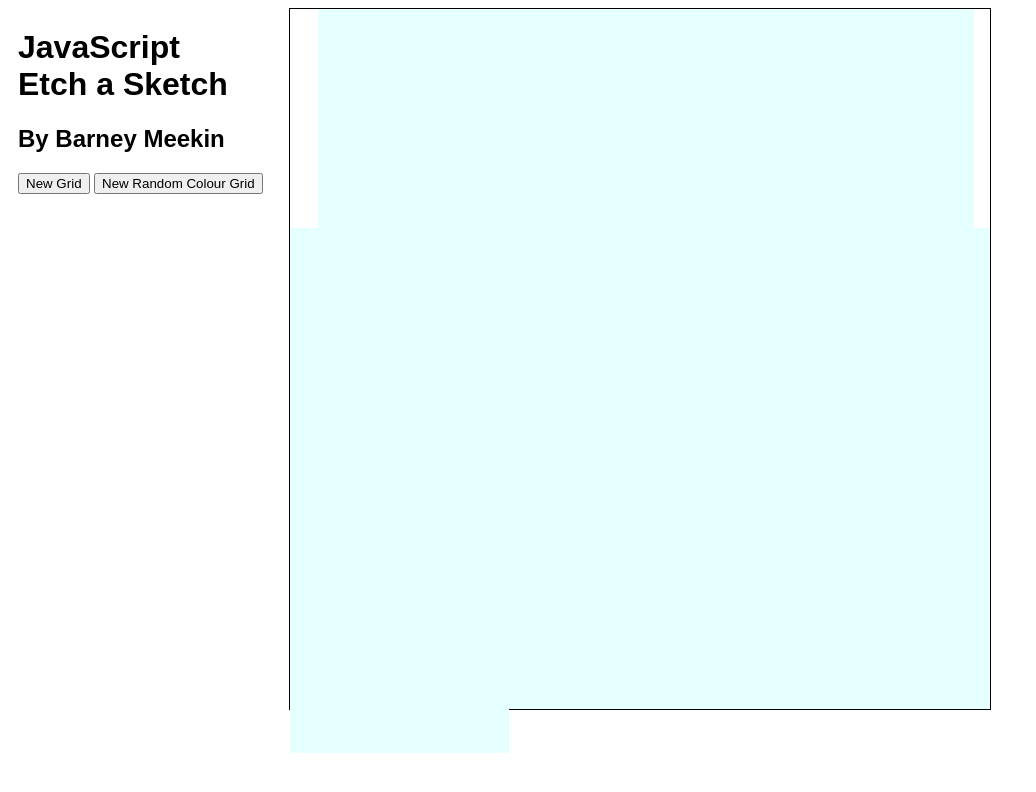
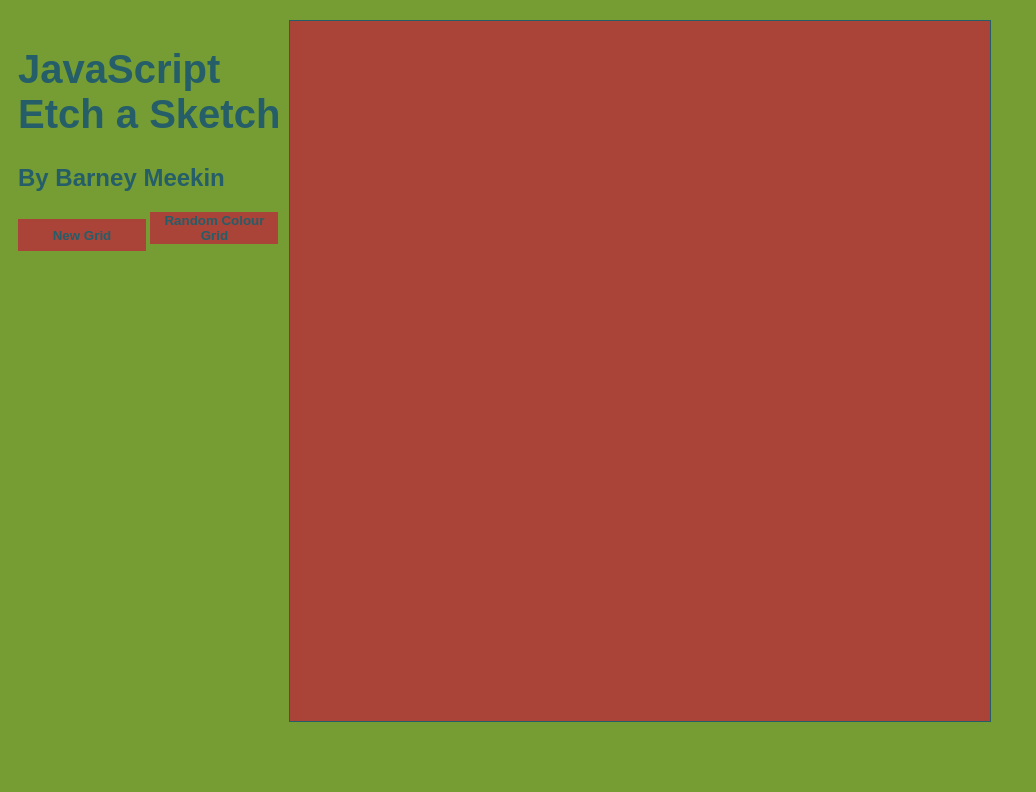
Before and after one commit to BarneyMeekin/javascriptetchsketch, a plain HTML site: page index.html in a window 1280 px wide. Shown: the whole page, without its empty margins (0-1036 px from the left). Drawn offline with nearby package versions, Linux system fonts and the light colour scheme.

Commit message:
updated colors

```diff
--- a/index.html
+++ b/index.html
@@ -13,7 +13,7 @@
     <h1>JavaScript <br /> Etch a Sketch</h1>
     <h2>By Barney Meekin</h2>
     <button id="newGrid" onclick="makeGrid()">New Grid</button>
-    <button id="newRandomGrid" onclick="makeRandomGrid()">New Random Colour Grid</button>
+    <button id="newRandomGrid" onclick="makeRandomGrid()">Random Colour Grid</button>
 </div>
 <div id="container">
 </div>
--- a/script.js
+++ b/script.js
@@ -9,7 +9,7 @@ $(document).ready(function() {
     $('body').find("#container").append(elementNumber);
     $('.square').css({"height": sideSize + 'px', "width": sideSize + 'px'});
     $(document).on('mouseenter', '.square', function() {
-        $(this).css("background-color", "blue");
+        $(this).css("background-color", "#255E69");
     });
 });
 //when new grid button is clicked
@@ -25,7 +25,7 @@ function makeGrid(){
         $('body').find("#container").append(elementNumber);
         $('.square').css({"height": sideSize + 'px', "width": sideSize + 'px'});
         $(document).on('mouseenter', '.square', function() {
-            $(this).css("background-color", "blue");
+            $(this).css("background-color", "#255E69");
         });
     });
 }
--- a/styles.css
+++ b/styles.css
@@ -1,22 +1,40 @@
 body {
     font-family: Arial, sans-serif;
     font-weight: bold;
+    background-color: #759D34;
 }
 #sideBar{
     float: left;
     padding-left: 10px;
-    width: 300px;
-    height: auto;
+}
+h1 {
+    color: #255E69;
+    font-size: 2.5rem;
+}
+h2 {
+    color: #255E69;
+}
+button {
+    cursor: pointer;
+    width: 8rem;
+    height: 2rem;
+    border-radius: 0;
+    outline: none;
+    font-weight: bold;
+    color: #255E69;
+    background-color: #AA4439;
+    border: none;
+    font-family: Arial, sans-serif;
 }
 #container {
     height: 700px;
     width: 700px;
-    border: 1px solid black;
-    margin: auto;
-
+    border: 1px solid #255E69;
+    margin: 20px auto;
+    cursor:
 }
 .square {
-    background-color: #e6ffff;
+    background-color: #AA4439;
     display: inline-block;
     float: left;
 }
```
